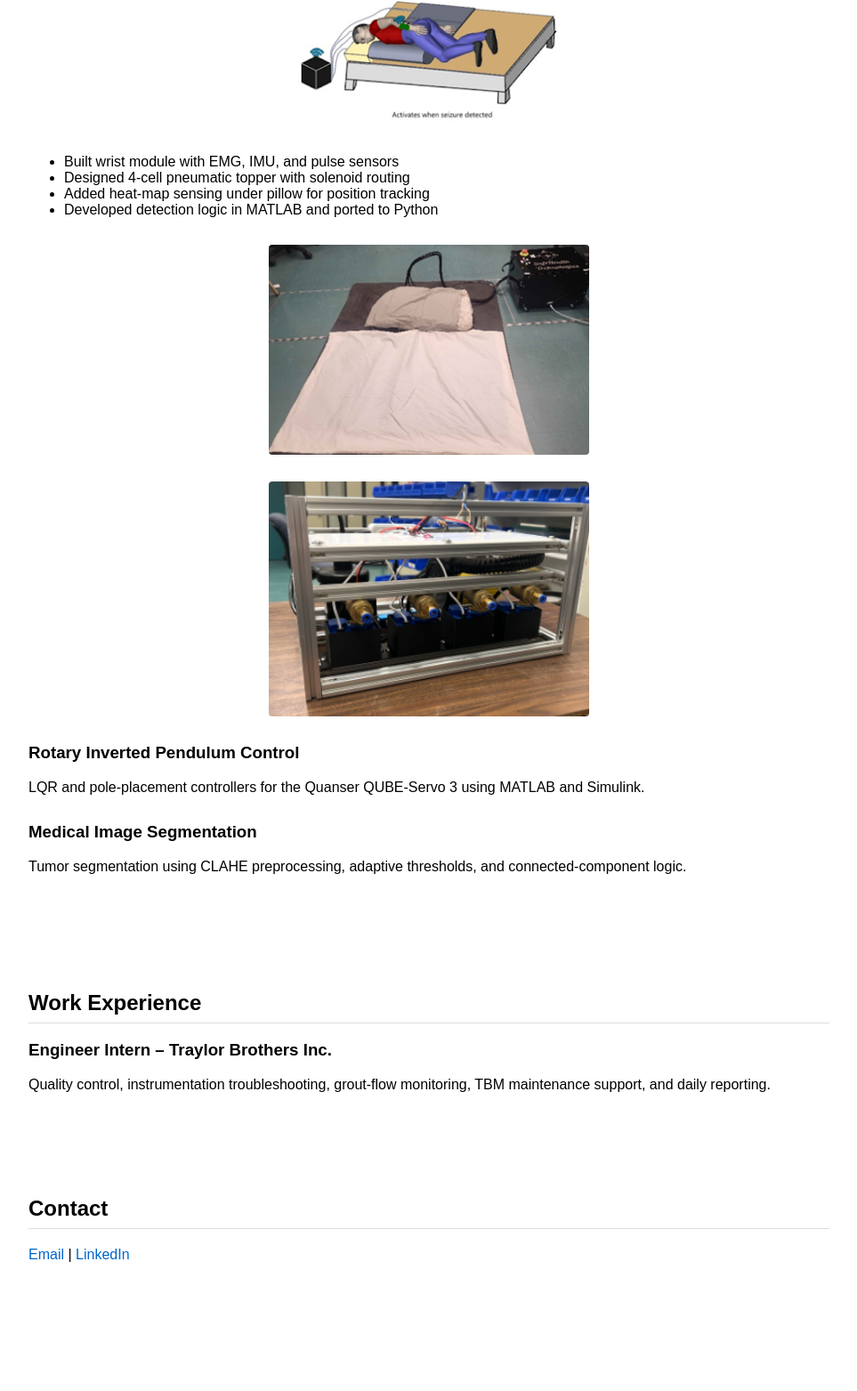
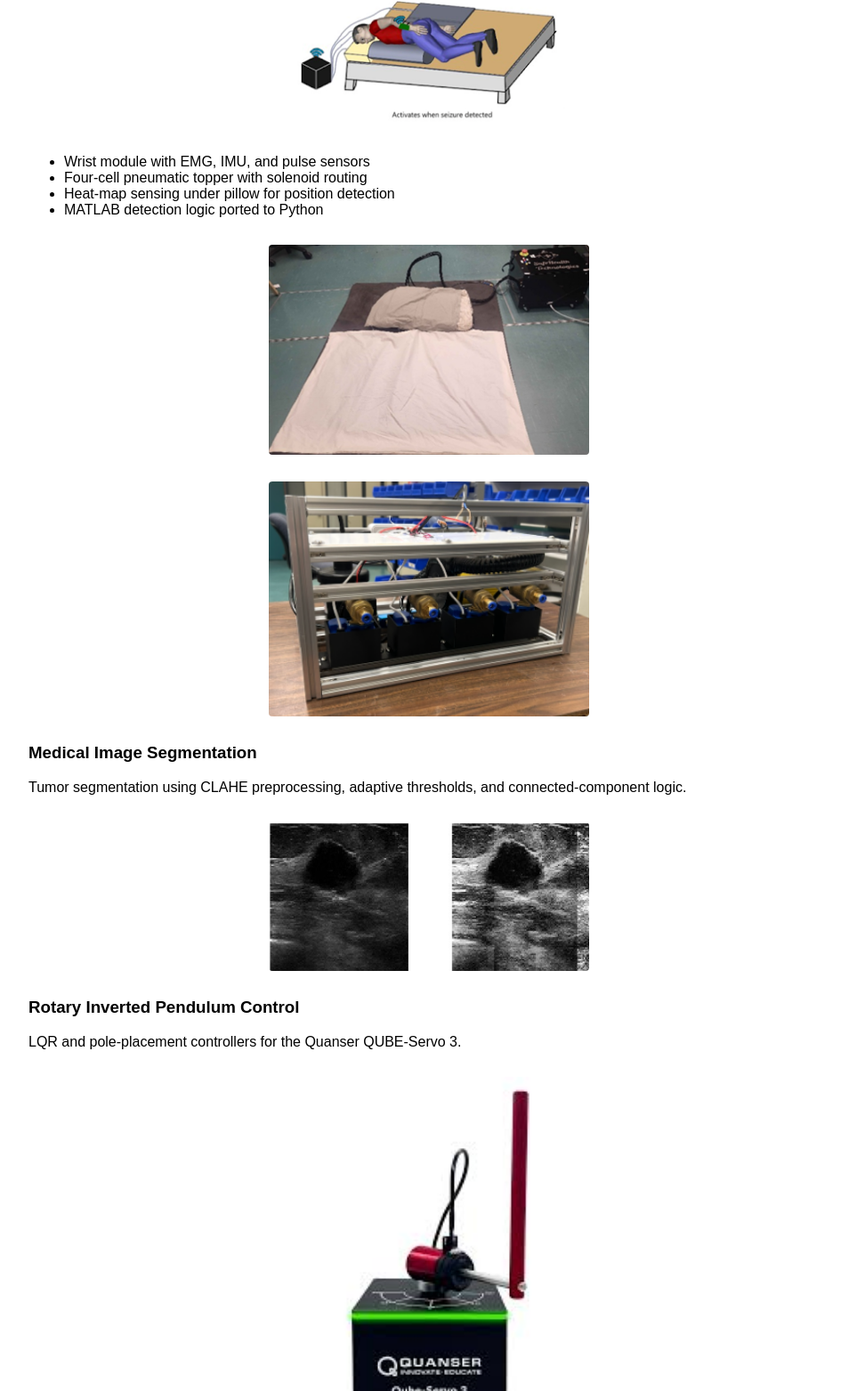
Before and after one commit to connorburns77/connorburns77.github.io, a plain HTML site: page index.html in a window 1280 px wide. Shown: the part 1237-2800 px from the top of the page at 89% size, without its empty margins (158-1121 px from the left). Before the commit the page ends 2712 px from the top, so only its background shows below. Drawn offline with Linux system fonts and the light colour scheme.

Commit message:
Refactor HTML content and improve descriptions

```diff
--- a/index.html
+++ b/index.html
@@ -9,7 +9,14 @@
     section { padding: 40px; max-width: 900px; margin: auto; }
     h2 { border-bottom: 1px solid #ddd; padding-bottom: 8px; }
     .project { margin-bottom: 30px; }
-    img { width: 40%; display: block; margin: 30px auto; border-radius: 4px; }
+
+    img {
+      width: 40%;
+      display: block;
+      margin: 30px auto;
+      border-radius: 4px;
+    }
+
     a { color: #0066cc; text-decoration: none; }
   </style>
 </head>
@@ -23,7 +30,7 @@
 
 <section>
   <h2>About</h2>
-  <p>I study biomedical engineering at Simon Fraser University. My work spans embedded systems, imaging, signal processing, and electromechanical prototyping. I focus on building hardware and software that solve clear clinical problems.</p>
+  <p>I study biomedical engineering at Simon Fraser University. My work spans embedded systems, signal processing, imaging, and electromechanical prototyping. I focus on building hardware and software that solve practical clinical problems.</p>
 </section>
 
 <section>
@@ -48,13 +55,13 @@
     <img src="images/system.png" alt="SUDEProtect system diagram">
 
     <ul>
-      <li>Built wrist module with EMG, IMU, and pulse sensors</li>
-      <li>Designed 4-cell pneumatic topper with solenoid routing</li>
-      <li>Added heat-map sensing under pillow for position tracking</li>
-      <li>Developed detection logic in MATLAB and ported to Python</li>
+      <li>Wrist module with EMG, IMU, and pulse sensors</li>
+      <li>Four-cell pneumatic topper with solenoid routing</li>
+      <li>Heat-map sensing under pillow for position detection</li>
+      <li>MATLAB detection logic ported to Python</li>
     </ul>
 
-    <!-- Topper image -->
+    <!-- Topper -->
     <img src="images/topper.png" alt="Mattress topper testing">
 
     <!-- Inflation manifold -->
@@ -62,13 +69,19 @@
   </div>
 
   <div class="project">
-    <h3>Rotary Inverted Pendulum Control</h3>
-    <p>LQR and pole-placement controllers for the Quanser QUBE-Servo 3 using MATLAB and Simulink.</p>
+    <h3>Medical Image Segmentation</h3>
+    <p>Tumor segmentation using CLAHE preprocessing, adaptive thresholds, and connected-component logic.</p>
+
+    <!-- CLAHE Example -->
+    <img src="images/CLAHE.png" alt="CLAHE segmentation example">
   </div>
 
   <div class="project">
-    <h3>Medical Image Segmentation</h3>
-    <p>Tumor segmentation using CLAHE preprocessing, adaptive thresholds, and connected-component logic.</p>
+    <h3>Rotary Inverted Pendulum Control</h3>
+    <p>LQR and pole-placement controllers for the Quanser QUBE-Servo 3.</p>
+
+    <!-- Pendulum Image -->
+    <img src="images/pendulum.jpg" alt="Quanser QUBE-Servo 3">
   </div>
 
 </section>
@@ -76,7 +89,7 @@
 <section>
   <h2>Work Experience</h2>
   <h3>Engineer Intern – Traylor Brothers Inc.</h3>
-  <p>Quality control, instrumentation troubleshooting, grout-flow monitoring, TBM maintenance support, and daily reporting.</p>
+  <p>Quality control, instrumentation troubleshooting, grout-flow monitoring, TBM maintenance support, and structured daily reporting.</p>
 </section>
 
 <section>
```
